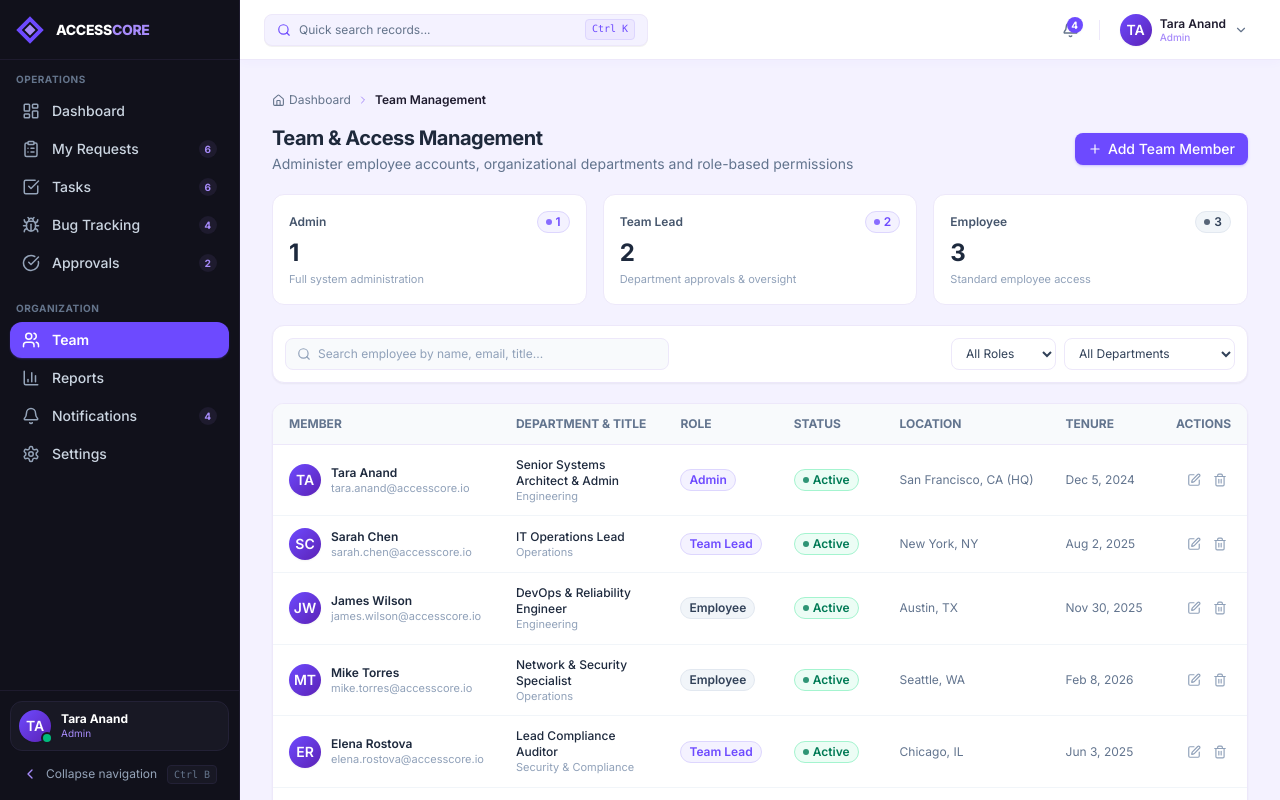
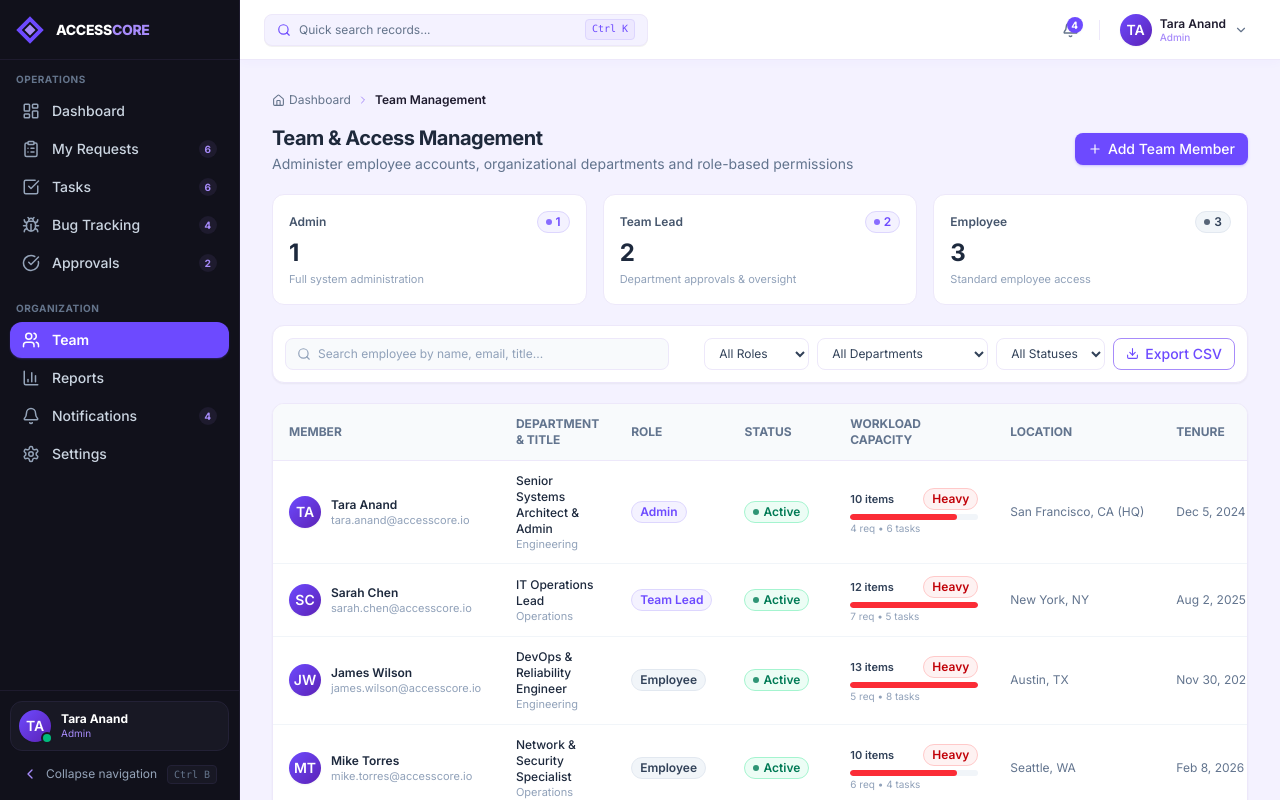
Before and after one commit to kirubhashree06/AccessCore, a React (Vite) app: page /team in a window 1280 px wide. Shown: the top 800 px of the page. Built offline with nearby package versions, Linux system fonts and the light colour scheme.

Commit message:
feat(team): workload capacity metrics, status filtering, and roster CSV export

```diff
--- a/src/pages/TeamPage.jsx
+++ b/src/pages/TeamPage.jsx
@@ -3,9 +3,8 @@ import { motion, AnimatePresence } from 'framer-motion'
 import {
   Users, Plus, Search, Mail, Phone, MapPin,
   Shield, CheckCircle2, XCircle, Edit, Trash2,
-  Calendar, Briefcase, Award, Filter, ArrowUpRight
+  Calendar, Briefcase, Award, Filter, ArrowUpRight, Download
 } from 'lucide-react'
-import Card, { CardHeader } from '../components/ui/Card'
 import Button from '../components/ui/Button'
 import Input from '../components/ui/Input'
 import Badge from '../components/ui/Badge'
@@ -24,6 +23,7 @@ export default function TeamPage() {
   const [search, setSearch] = useState('')
   const [roleFilter, setRoleFilter] = useState('')
   const [deptFilter, setDeptFilter] = useState('')
+  const [statusFilter, setStatusFilter] = useState('')
   const [addModalOpen, setAddModalOpen] = useState(false)
   const [editingMember, setEditingMember] = useState(null)
   const [selectedProfile, setSelectedProfile] = useState(null)
@@ -47,9 +47,36 @@ export default function TeamPage() {
         m.title.toLowerCase().includes(search.toLowerCase())
       const matchRole = roleFilter ? m.role === roleFilter : true
       const matchDept = deptFilter ? m.department === deptFilter : true
-      return matchSearch && matchRole && matchDept
+      const matchStatus = statusFilter ? m.status === statusFilter : true
+      return matchSearch && matchRole && matchDept && matchStatus
     })
-  }, [members, search, roleFilter, deptFilter])
+  }, [members, search, roleFilter, deptFilter, statusFilter])
+
+  const exportRosterCsv = () => {
+    const headers = ['ID', 'Name', 'Email', 'Role', 'Department', 'Title', 'Status', 'Location', 'Active Requests', 'Active Tasks', 'Total Workload']
+    const rows = filteredMembers.map(m => [
+      m.id,
+      `"${m.name.replace(/"/g, '""')}"`,
+      m.email,
+      m.role,
+      `"${m.department}"`,
+      `"${m.title}"`,
+      m.status,
+      `"${m.location}"`,
+      m.assignedRequests || 0,
+      m.assignedTasks || 0,
+      (m.assignedRequests || 0) + (m.assignedTasks || 0)
+    ])
+    const csvContent = [headers.join(','), ...rows.map(r => r.join(','))].join('\n')
+    const blob = new Blob([csvContent], { type: 'text/csv;charset=utf-8;' })
+    const url = URL.createObjectURL(blob)
+    const link = document.createElement('a')
+    link.href = url
+    link.download = `accesscore-team-roster-${new Date().toISOString().slice(0, 10)}.csv`
+    link.click()
+    URL.revokeObjectURL(url)
+    toast.success(`Exported ${filteredMembers.length} team members to CSV`)
+  }
 
   const handleAddSubmit = (e) => {
     e.preventDefault()
@@ -161,9 +188,29 @@ export default function TeamPage() {
             {TEAM_DEPARTMENTS.map(d => <option key={d} value={d}>{d}</option>)}
           </select>
 
-          {(search || roleFilter || deptFilter) && (
+          <select
+            value={statusFilter}
+            onChange={(e) => setStatusFilter(e.target.value)}
+            className="h-8 px-2.5 text-xs rounded-lg border border-[#EDE8FA] bg-white text-slate-700 focus:outline-none"
+          >
+            <option value="">All Statuses</option>
+            <option value="Active">Active</option>
+            <option value="Inactive">Inactive</option>
+          </select>
+
+          <Button
+            variant="outline"
+            size="sm"
+            iconLeft={<Download size={13} />}
+            onClick={exportRosterCsv}
+            title="Export filtered roster to CSV"
+          >
+            Export CSV
+          </Button>
+
+          {(search || roleFilter || deptFilter || statusFilter) && (
             <button
-              onClick={() => { setSearch(''); setRoleFilter(''); setDeptFilter('') }}
+              onClick={() => { setSearch(''); setRoleFilter(''); setDeptFilter(''); setStatusFilter('') }}
               className="text-xs text-[#6D4AFF] hover:underline px-2"
             >
               Reset
@@ -182,6 +229,7 @@ export default function TeamPage() {
                 <th className="py-3 px-4">Department & Title</th>
                 <th className="py-3 px-4">Role</th>
                 <th className="py-3 px-4">Status</th>
+                <th className="py-3 px-4">Workload Capacity</th>
                 <th className="py-3 px-4">Location</th>
                 <th className="py-3 px-4">Tenure</th>
                 <th className="py-3 px-4 text-right">Actions</th>
@@ -225,6 +273,33 @@ export default function TeamPage() {
                         {member.status}
                       </Badge>
                     </span>
+                  </td>
+                  <td className="py-3 px-4 whitespace-nowrap">
+                    {(() => {
+                      const totalLoad = (member.assignedRequests || 0) + (member.assignedTasks || 0)
+                      const pct = Math.min(100, Math.round((totalLoad / 12) * 100))
+                      const badgeColor = totalLoad >= 10 ? 'red' : totalLoad >= 6 ? 'amber' : 'green'
+                      const label = totalLoad >= 10 ? 'Heavy' : totalLoad >= 6 ? 'Moderate' : 'Optimal'
+                      return (
+                        <div className="w-32">
+                          <div className="flex items-center justify-between text-[11px] mb-1">
+                            <span className="font-semibold text-slate-700">{totalLoad} items</span>
+                            <Badge color={badgeColor} size="xs">{label}</Badge>
+                          </div>
+                          <div className="w-full h-1.5 bg-slate-100 rounded-full overflow-hidden">
+                            <div
+                              className={`h-full rounded-full ${
+                                totalLoad >= 10 ? 'bg-red-500' : totalLoad >= 6 ? 'bg-amber-500' : 'bg-emerald-500'
+                              }`}
+                              style={{ width: `${Math.max(12, pct)}%` }}
+                            />
+                          </div>
+                          <span className="text-[10px] text-slate-400">
+                            {member.assignedRequests || 0} req • {member.assignedTasks || 0} tasks
+                          </span>
+                        </div>
+                      )
+                    })()}
                   </td>
                   <td className="py-3 px-4 whitespace-nowrap text-slate-500">
                     {member.location}
```
